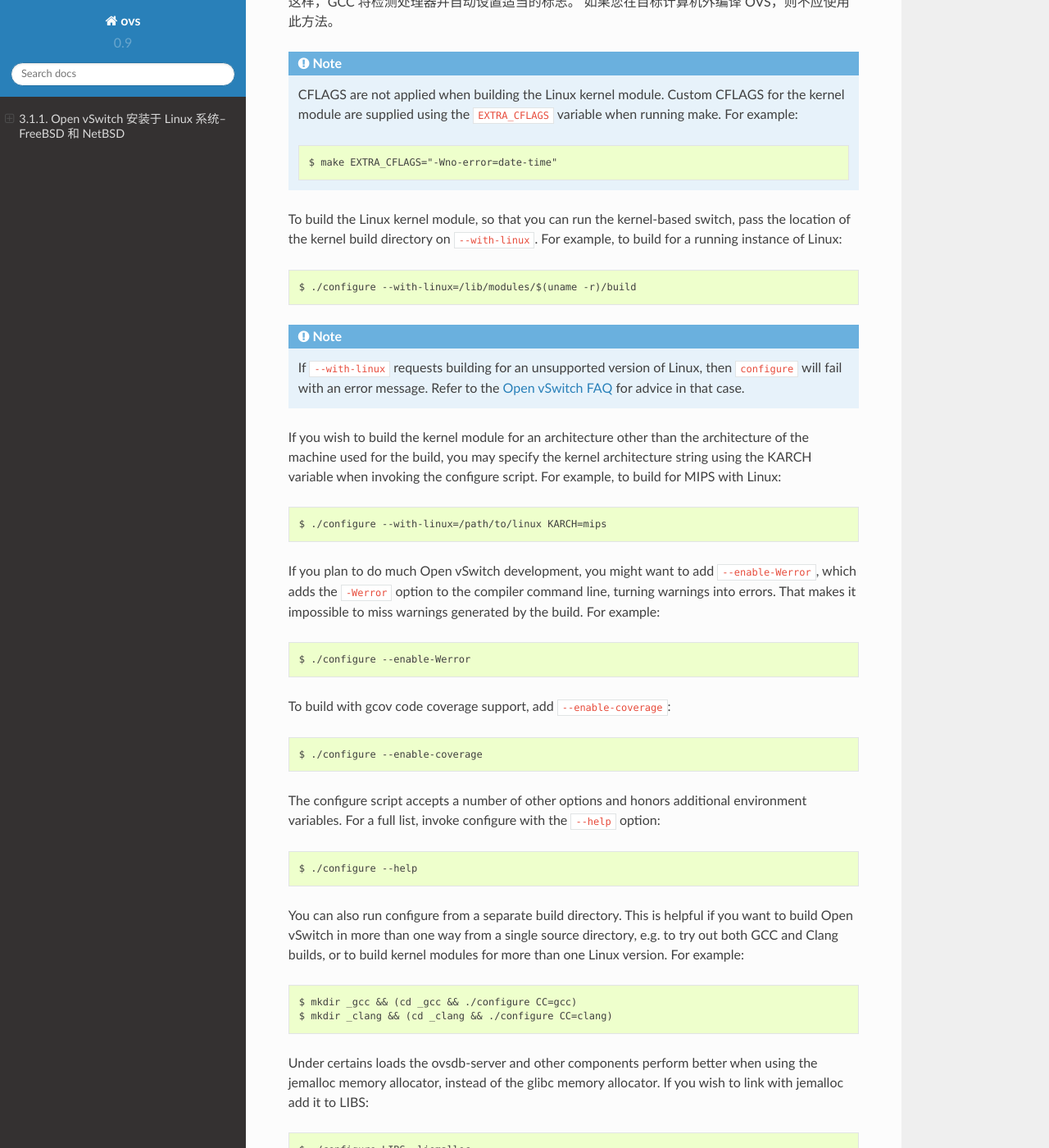
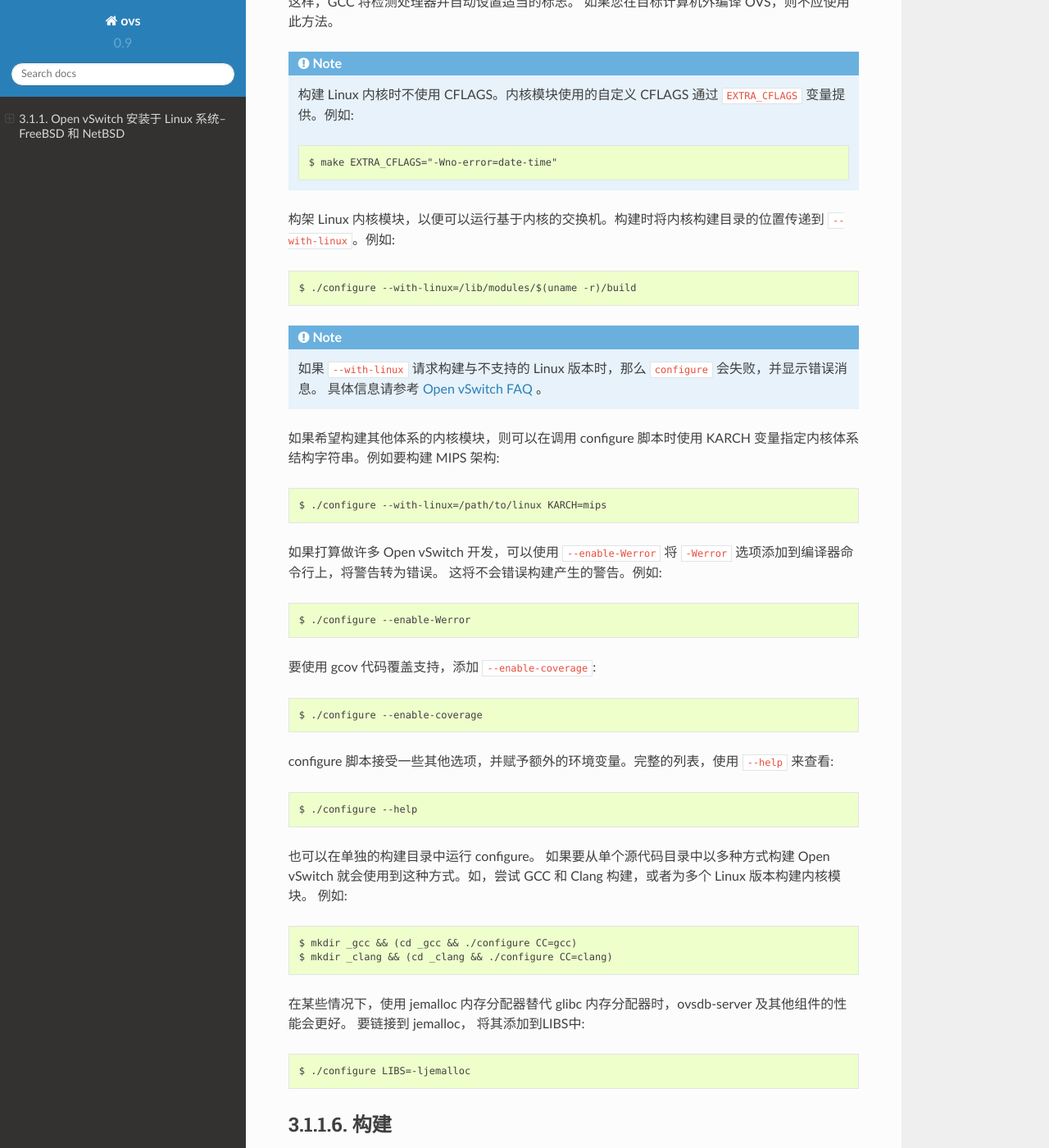
Before and after one commit to lockless/ovs, a Sphinx documentation site: the page built from source/intro/install/general.rst, in a window 1280 px wide and 1400 px high, scrolled down 4564 px. Shown: the whole window at 82% size. Built offline with Sphinx 7.4.7 and the Read the Docs theme 2.0.0, drawn with Linux system fonts in a browser that asks for light colours; pages that are not in the unit, such as notebooks, are missing from menus; some of the changed text lies outside the part shown.

Commit message:
构建与安装-4

```diff
--- a/source/intro/install/general.rst
+++ b/source/intro/install/general.rst
@@ -230,97 +230,77 @@ ovs-vswitchd.conf.db 联机帮助页面将包含除文本之外的 E-R 图，只
 如果您在目标计算机外编译 OVS，则不应使用此方法。
 
 .. note::
-  CFLAGS are not applied when building the Linux kernel module. Custom CFLAGS
-  for the kernel module are supplied using the ``EXTRA_CFLAGS`` variable when
-  running make. For example::
+  构建 Linux 内核时不使用 CFLAGS。内核模块使用的自定义 CFLAGS 通过 ``EXTRA_CFLAGS`` 变量提供。例如::
 
       $ make EXTRA_CFLAGS="-Wno-error=date-time"
 
-To build the Linux kernel module, so that you can run the kernel-based switch,
-pass the location of the kernel build directory on ``--with-linux``. For
-example, to build for a running instance of Linux::
+构架 Linux 内核模块，以便可以运行基于内核的交换机。构建时将内核构建目录的位置传递到 ``--with-linux``。例如::
 
     $ ./configure --with-linux=/lib/modules/$(uname -r)/build
 
 .. note::
-  If ``--with-linux`` requests building for an unsupported version of Linux,
-  then ``configure`` will fail with an error message. Refer to the
-  :doc:`/faq/index` for advice in that case.
+  如果 ``--with-linux`` 请求构建与不支持的 Linux 版本时，那么 ``configure`` 会失败，并显示错误消息。
+  具体信息请参考 :doc:`/faq/index` 。
 
-If you wish to build the kernel module for an architecture other than the
-architecture of the machine used for the build, you may specify the kernel
-architecture string using the KARCH variable when invoking the configure
-script. For example, to build for MIPS with Linux::
+如果希望构建其他体系的内核模块，则可以在调用 configure 脚本时使用 KARCH 变量指定内核体系结构字符串。例如要构建 MIPS 架构::
 
     $ ./configure --with-linux=/path/to/linux KARCH=mips
 
-If you plan to do much Open vSwitch development, you might want to add
-``--enable-Werror``, which adds the ``-Werror`` option to the compiler command
-line, turning warnings into errors. That makes it impossible to miss warnings
-generated by the build. For example::
+如果打算做许多 Open vSwitch 开发，可以使用 ``--enable-Werror`` 将 ``-Werror`` 选项添加到编译器命令行上，将警告转为错误。
+这将不会错误构建产生的警告。例如::
 
     $ ./configure --enable-Werror
 
-To build with gcov code coverage support, add ``--enable-coverage``::
+要使用 gcov 代码覆盖支持，添加 ``--enable-coverage``::
 
     $ ./configure --enable-coverage
 
-The configure script accepts a number of other options and honors additional
-environment variables. For a full list, invoke configure with the ``--help``
-option::
+configure 脚本接受一些其他选项，并赋予额外的环境变量。完整的列表，使用 ``--help`` 来查看::
 
     $ ./configure --help
 
-You can also run configure from a separate build directory. This is helpful if
-you want to build Open vSwitch in more than one way from a single source
-directory, e.g. to try out both GCC and Clang builds, or to build kernel
-modules for more than one Linux version. For example::
+也可以在单独的构建目录中运行 configure。
+如果要从单个源代码目录中以多种方式构建 Open vSwitch 就会使用到这种方式。如，尝试 GCC 和 Clang 构建，或者为多个 Linux 版本构建内核模块。
+例如::
 
     $ mkdir _gcc && (cd _gcc && ./configure CC=gcc)
     $ mkdir _clang && (cd _clang && ./configure CC=clang)
 
-Under certains loads the ovsdb-server and other components perform better when
-using the jemalloc memory allocator, instead of the glibc memory allocator. If
-you wish to link with jemalloc add it to LIBS::
+在某些情况下，使用 jemalloc 内存分配器替代 glibc 内存分配器时，ovsdb-server 及其他组件的性能会更好。
+要链接到 jemalloc， 将其添加到LIBS中::
 
     $ ./configure LIBS=-ljemalloc
 
 .. _general-building:
 
-Building
---------
+构建
+-----
 
-1. Run GNU make in the build directory, e.g.::
+1. 在构建目录中运行 GNU make 命令::
 
        $ make
 
-   or if GNU make is installed as "gmake"::
+   如果 GNU make 安装为 "gmake" 则运行::
 
        $ gmake
 
-   If you used a separate build directory, run make or gmake from that
-   directory, e.g.::
+   如果使用的是分离的构建目录，运行 make 或 gmake 以生成构建目录::
 
        $ make -C _gcc
        $ make -C _clang
 
-   For improved warnings if you installed ``sparse`` (see "Prerequisites"), add
-   ``C=1`` to the command line.
+   如果安装了 ``sparse`` (参考 "Prerequisites")，为了改进警告信息，添加 ``C=1`` 到命令行上。
 
    .. note::
-     Some versions of Clang and ccache are not completely compatible. If you
-     see unusual warnings when you use both together, consider disabling
-     ccache.
+     Clang 和 ccache 的某些版本不完全兼容。如果一起使用时看到警告信息，请考虑禁用 ccache。
 
-2. Consider running the testsuite. Refer to :doc:`/topics/testing` for
-   instructions.
+2. 考虑运行testsuite时，请参考 :doc:`/topics/testing` 。
 
-3. Run ``make install`` to install the executables and manpages into the
-   running system, by default under ``/usr/local``::
+3. 运行 ``make install`` 将可执行文件和联机帮助安装到正在运行的系统中，默认情况下在 ``/usr/local``::
 
        $ make install
 
-5. If you built kernel modules, you may install them, e.g.::
+5. 如果构建内核模块，通过下面命令来安装::
 
        $ make modules_install
 
```
